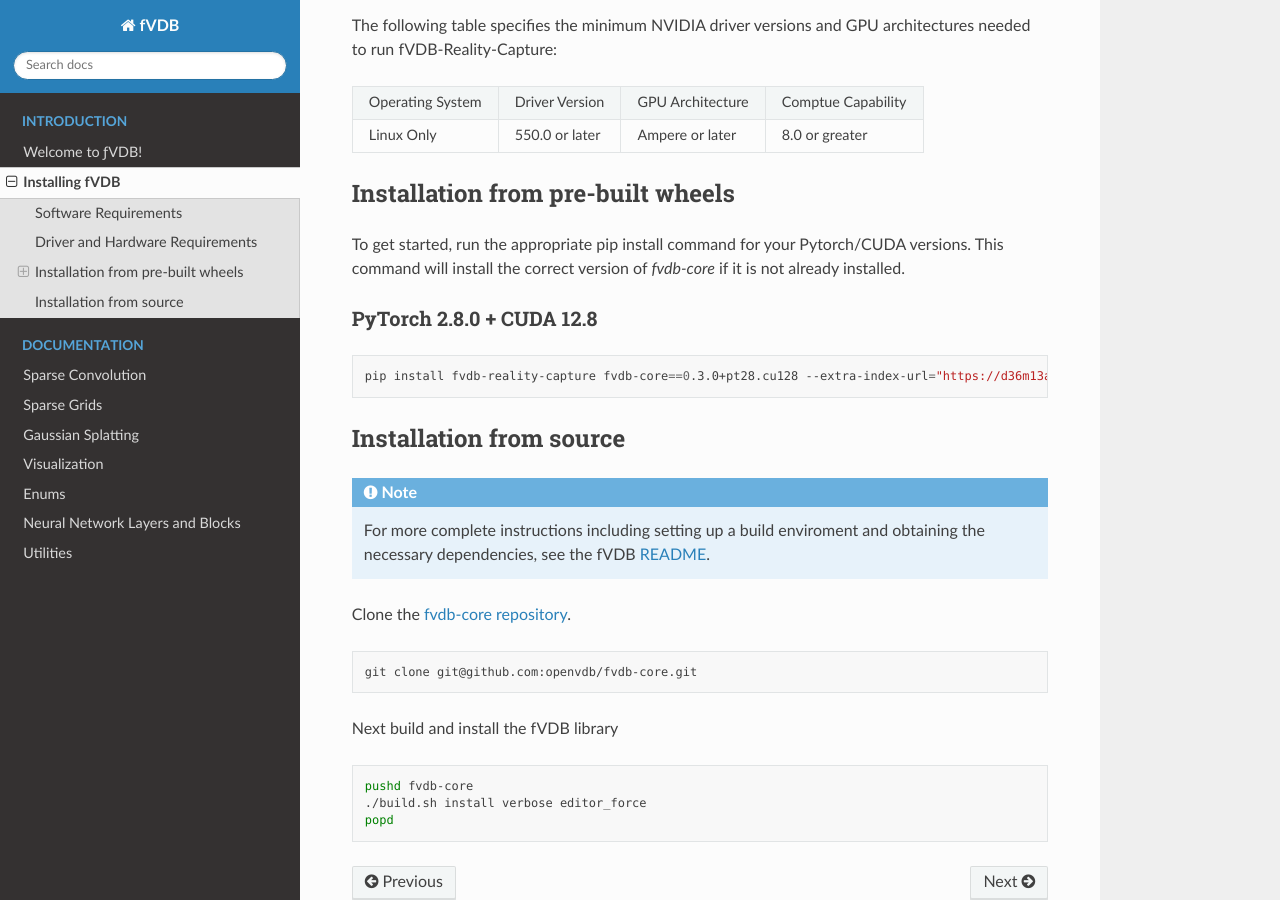
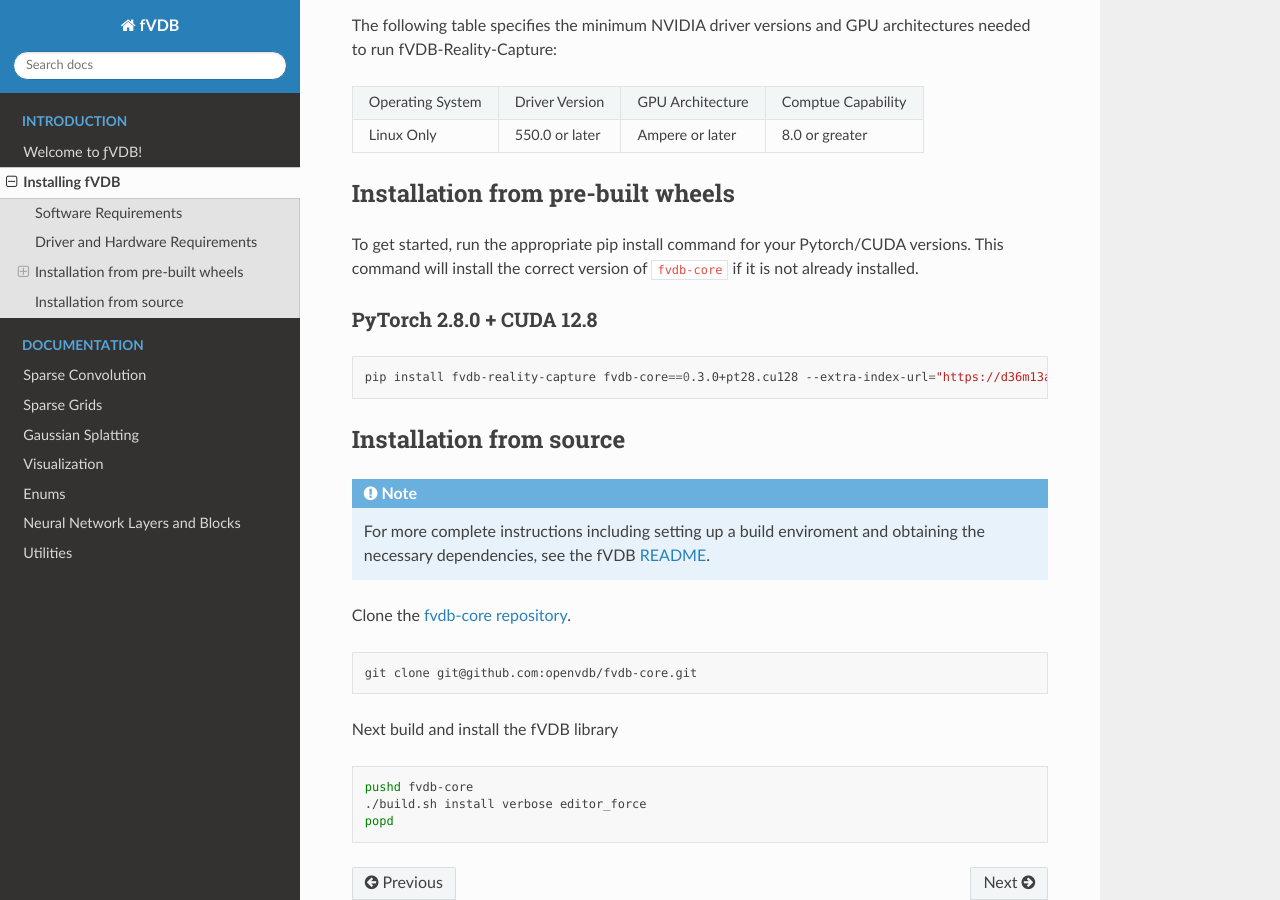
Before and after one commit to openvdb/fvdb-core, a Sphinx documentation site: the page built from docs/installation.rst, in a window 1280 px wide and 900 px high, scrolled down 469 px. Built offline with Sphinx 7.4.7 and the Read the Docs theme 3.1.0, drawn with Linux system fonts in a browser that asks for light colours; pages that are not in the unit, such as notebooks, are missing from menus.

Commit message:
style fix
Signed-off-by: Jonathan Swartz <jonathan@jswartz.info>

```diff
--- a/docs/installation.rst
+++ b/docs/installation.rst
@@ -30,7 +30,7 @@
 Installation from pre-built wheels
 -------------------------------------
 To get started, run the appropriate pip install command for your Pytorch/CUDA versions. This command will install
-the correct version of `fvdb-core` if it is not already installed.
+the correct version of ``fvdb-core`` if it is not already installed.
 
 
 PyTorch 2.8.0 + CUDA 12.8
```
